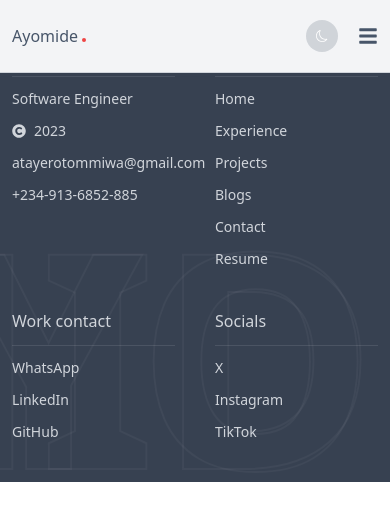
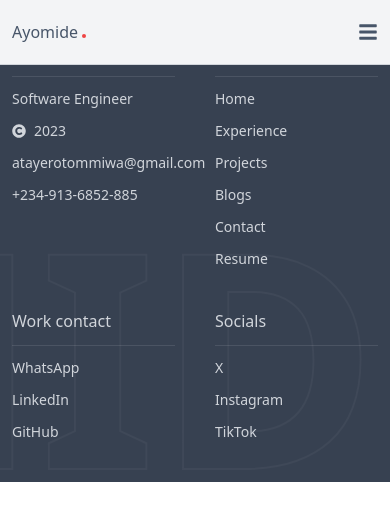
Before and after one commit to Lensatom/portfolio, a React (Vite) app: page /portfolio/contact in a window 390 px wide. Shown: the top 520 px of the page. Built offline with nearby package versions, Linux system fonts and the light colour scheme.

Commit message:
feat: remove ModeContext, simplify components, and enhance layout with smooth scrolling

```diff
--- a/src/App.tsx
+++ b/src/App.tsx
@@ -1,20 +1,10 @@
 import { useEffect, useState } from 'react';
-import { Route, Routes, useLocation } from "react-router-dom";
+import { Route, Routes } from "react-router-dom";
 import { Footer, Header, Line } from "./components";
-import { ModeContext } from './context/ModeContext';
-import { Home } from "./features";
+import Home from './features/Home';
 
 function App() {
-
-  const currentMode = localStorage.getItem("mode") ?? "light";
-  const { pathname } = useLocation();
-  const [mode, setMode] = useState("dark");
   const [showHeader, setShowHeader] = useState(true);
-
-  useEffect(() => {
-    setMode(currentMode)
-    window.scrollTo(0, 0)
-  }, [pathname])
 
   useEffect(() => {
     let lastScrollY = window.scrollY;
@@ -42,9 +32,8 @@ function App() {
   }, []);
 
   return (
-    <ModeContext.Provider value={{mode, setMode}}>
-      <div className={`${mode === "dark" ? "bg-[hsl(200,30%,12%)]" : "bg-gray-50"}`}>
-        <div className={`${mode === "dark" ? "bg-[#121212]" : "bg-gray-50"} z-[99] w-full fixed transition-transform duration-300 ease-out ${showHeader ? "translate-y-0" : "-translate-y-full"}`}>
+      <div className={`bg-gray-50`}>
+        <div className={`bg-gray-50 z-[99] w-full fixed transition-transform duration-300 ease-out ${showHeader ? "translate-y-0" : "-translate-y-full"}`}>
           <Header />
           <Line mode='light' />
         </div>
@@ -53,7 +42,6 @@ function App() {
         </Routes>
         <Footer />
       </div>
-    </ModeContext.Provider>
   )
 }
 
--- a/src/components/Button/index.tsx
+++ b/src/components/Button/index.tsx
@@ -1,14 +1,10 @@
-import { useContext } from 'react'
 import { ButtonType } from "./ButtonType"
-import { ModeContext } from '../../context/ModeContext'
 
 const Button = ({ children, className, type, variant, ...rest }:ButtonType) => {
 
-  const { mode } = useContext(ModeContext)
-
   const styles = {
-    blue: `${mode === "dark" ? "bg-primary/70 text-gray-300" : "bg-primary text-white"}`,
-    gray: `bg-primary/20 ${mode === "dark" ? "text-gray-300" : "text-gray-700"}`
+    blue: "bg-primary text-white",
+    gray: "bg-primary/20 text-gray-700"
   }
 
   return (
--- a/src/components/Container/index.tsx
+++ b/src/components/Container/index.tsx
@@ -1,10 +1,6 @@
-import { useContext } from 'react'
-import { ContainerType } from "./ContainerType"
-import { ModeContext } from '../../context/ModeContext';
+import { ContainerType } from "./ContainerType";
 
 const Container = (props: ContainerType) => {
-
-  const { mode } = useContext(ModeContext)
 
   const {
     children,
@@ -16,7 +12,7 @@ const Container = (props: ContainerType) => {
   return (
     <div
       style={style}
-      className={`${className} ${mode === "dark" ? "bg-primary/10" : "bg-gray-100"} px-3 md:px-8 lg:px-44 gap-10`}
+      className={`${className} bg-gray-100 px-3 md:px-8 lg:px-44 gap-10`}
       {...rest}
     >{children}</div>
   )
--- a/src/components/Footer/index.tsx
+++ b/src/components/Footer/index.tsx
@@ -4,7 +4,7 @@ import { NavLink } from 'react-router-dom'
 
 const Footer = () => {
   return (
-    <Container className='relative overflow-hidden bg-gray-700 grid grid-cols-2 lg:grid-cols-4 !gap-10 py-10 lg:py-24 lg:pb-44'>
+    <Container className='relative overflow-hidden !bg-gray-700 grid grid-cols-2 lg:grid-cols-4 !gap-10 py-10 lg:py-24 lg:pb-44'>
       <div className='flex flex-col gap-3 z-10'>
         <div className='flex items-baseline gap-1'>
           <Typography mode="dark" variant='subhead' className='!bold flex'>
@@ -79,7 +79,6 @@ const Footer = () => {
         </Typography>
       </div>
       <span className='absolute -bottom-24 -right-[40%] text-[300px] font-extrabold text-transparent' style={{WebkitTextStroke: '2px rgba(255, 255, 255, 0.04)'}}>AYOMIDE</span>
-      <span className='absolute -bottom-24 -left-[60%] text-[300px] font-extrabold text-transparent' style={{WebkitTextStroke: '2px rgba(255, 255, 255, 0.04)'}}>AYOMIDE</span>
     </Container>
   )
 }
--- a/src/components/Header/components/More.tsx
+++ b/src/components/Header/components/More.tsx
@@ -1,15 +1,11 @@
-import { useContext } from 'react'
+import { NavLink } from 'react-router-dom'
 import { Typography } from '../..'
-import { NavLink } from 'react-router-dom'
-import { ModeContext } from '../../../context/ModeContext'
+import { RESUME_LINK } from '../../../constants'
 
 const More = ({ closeMore }:any) => {
-
-  const { mode } = useContext(ModeContext)
-
   return (
     <div onClick={closeMore} className={`fixed z-[99] bg-black/20 top-16 left-0 pr-2 w-full h-screen backdrop-blur-sm flex items-start justify-end`}>
-      <nav onClick={(e) => e.stopPropagation()} className={`${mode === "dark" ? "bg-gray-600" : "bg-gray-200"} open mt-2 py-5 px-16 flex flex-col items-center rounded-md`}>
+      <nav onClick={(e) => e.stopPropagation()} className={`bg-gray-200 open mt-2 py-5 px-16 flex flex-col items-center rounded-md`}>
         <Typography variant="body" className='w-full py-1 text-center'>
           <NavLink to='/'>Home</NavLink>
         </Typography>
@@ -26,7 +22,7 @@ const More = ({ closeMore }:any) => {
           <NavLink to='/contact'>Contact</NavLink>
         </Typography>
         <Typography variant="body" className='w-full py-1 text-center'>
-          <a href='https://drive.google.com/file/d/1KqcCiw5OWvVuM2JwaIESOn9W9ZcCVbu9/view?usp=sharing' target='_blank'>Resume</a>
+          <a href={RESUME_LINK} target='_blank'>Resume</a>
         </Typography>
       </nav>
     </div>
--- a/src/components/Header/index.tsx
+++ b/src/components/Header/index.tsx
@@ -1,30 +1,17 @@
-import  { useContext, useEffect, useState } from 'react';
+import { useEffect, useState } from 'react';
+import { FaBars, FaTimes } from 'react-icons/fa';
 import { NavLink, useLocation } from "react-router-dom";
-import { Button, Container, Typography } from "..";
-import { FaBars, FaTimes } from 'react-icons/fa'
-import { ModeContext } from '../../context/ModeContext';
-import { BsMoon, BsSun } from 'react-icons/bs';
+import { Container, Typography } from "..";
 import More from './components/More';
 
 const Header = () => {
 
   const { pathname } = useLocation()
-  const { mode, setMode } = useContext(ModeContext);
   const [ moreStatus, setMoreStatus ] = useState(false);
 
   useEffect(() => {
     setMoreStatus(false);
   }, [pathname])
-
-  const changeMode = () => {
-    if (mode === "light") {
-      localStorage.setItem("mode", "dark")
-      setMode("dark");
-    } else {
-      localStorage.setItem("mode", "light")
-      setMode("light");
-    }
-  }
 
   const changeMoreStatus = () => {
     setMoreStatus(!moreStatus)
@@ -57,20 +44,8 @@ const Header = () => {
           <Typography variant="body">
             <a href='https://drive.google.com/file/d/1KqcCiw5OWvVuM2JwaIESOn9W9ZcCVbu9/view?usp=sharing' target='_blank'>Resume</a>
           </Typography>
-          {/* <Button type="button" variant="gray" onClick={changeMode} className='w-8 h-8 !p-0 !text-white !rounded-full flex justify-center items-center'>
-            { mode === "dark" ?
-              <BsSun className="text-md" /> :
-              <BsMoon className="text-xs" />
-            }
-          </Button> */}
         </nav>
         <div className='flex lg:hidden items-center gap-5 text-sm text-slate-200'>
-          <Button type="button" variant="gray" onClick={changeMode} className='w-8 h-8 !p-0 !text-white !rounded-full flex justify-center items-center'>
-            { mode === "dark" ?
-              <BsSun className="text-md" /> :
-              <BsMoon className="text-xs" />
-            }
-          </Button>
           <Typography variant="subhead">
             { moreStatus === true ?
               <FaTimes className="text-xl" onClick={changeMoreStatus} /> :
--- a/src/context/ModeContext.ts
+++ /dev/null
@@ -1,3 +0,0 @@
-import { createContext } from 'react';
-
-export const ModeContext = createContext<any>("light")
--- a/src/features/Home/partials/BlogsSection.tsx
+++ b/src/features/Home/partials/BlogsSection.tsx
@@ -7,9 +7,10 @@ function BlogsSection() {
     <Container className="pt-20 lg:py-24 pb-10 flex flex-col !gap-6">
       <Typography variant="head">Blogs</Typography>
       <div className="grid grid-cols-1 lg:grid-cols-3 gap-5">
-        {BlogsData.map((blog) => {
+        {BlogsData.map((blog, index) => {
           return (
             <Blog
+              key={index}
               title={blog.title}
               datePublished={blog.datePublished}
               body={blog.body}
--- a/src/features/index.ts
+++ /dev/null
@@ -1 +0,0 @@
-export { default as Home } from './Home'
--- a/src/index.css
+++ b/src/index.css
@@ -1,6 +1,10 @@
 @tailwind base;
 @tailwind components;
 @tailwind utilities;
+
+body {
+  scroll-behavior: smooth;
+}
 
 .open {
   animation: open .5s forwards;
```
